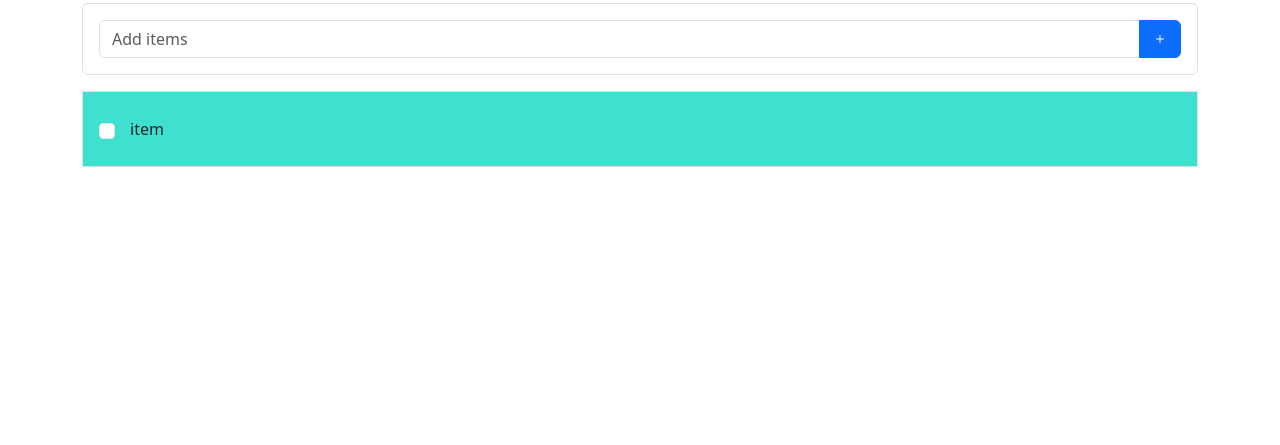
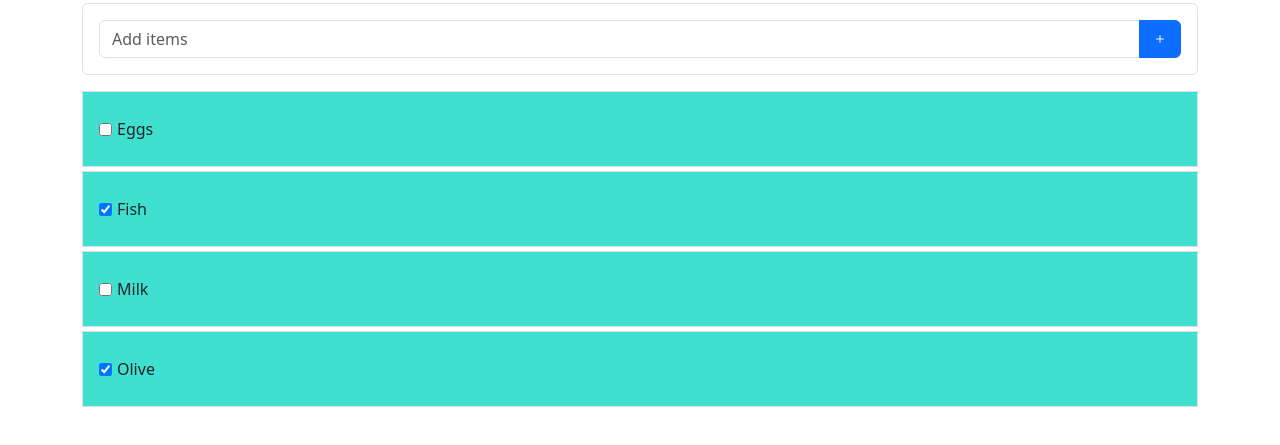
Before and after one commit to btesterc/Javascript, a plain HTML site: page shopping list/index.html in a window 1280 px wide. Shown: the part 53-498 px from the top of the page. Drawn offline with nearby package versions, Linux system fonts and the light colour scheme.

Commit message:
create list Item

```diff
--- a/shopping list/index.html
+++ b/shopping list/index.html
@@ -21,11 +21,7 @@
         </form>
 
         <ul class="shopping-list list-unstyled">
-            <li class="border round p-3 mb-1">
-                <input type="checkbox" class="form-check-input">
-                <div class="item-name">item</div>
-                <i class="fs-3 bi bi-x text-danger delete-icon" ></i>
-            </li>
+
         </ul>
     </div>
 
--- a/shopping list/script.js
+++ b/shopping list/script.js
@@ -0,0 +1,49 @@
+
+const shoppingList = document.querySelector(".shopping-list")
+
+
+
+function loadItems() {
+    const items = [
+        {id:1, name: "Eggs", completed: false},
+        {id:2, name: "Fish", completed: true},
+        {id:3, name: "Milk", completed: false},
+        {id:4, name: "Olive", completed: true}
+    ];
+
+    shoppingList.innerHTML = "";
+
+    for (let item of items) {
+        const li = createListItem(item);
+        shoppingList.appendChild(li);
+    }
+}
+
+
+function createListItem (item) {
+
+    const input = document.createElement("input");
+    input.type = "checkbox";
+    input.checked = item.completed;
+
+    const div = document.createElement("div");
+    div.textContent = item.name;
+    div.classList.add = ("item-name");
+
+    const deleteIcon = document.createElement("i");
+    deleteIcon.className = "fs-3 bi bi-x text-danger delete-icon";
+
+
+    const li = document.createElement("li");
+    li.className = "border round p-3 mb-1";
+
+
+    li.appendChild(input);
+    li.appendChild(div);
+    li.appendChild(deleteIcon);
+
+    return li;
+
+}
+
+loadItems();
```
